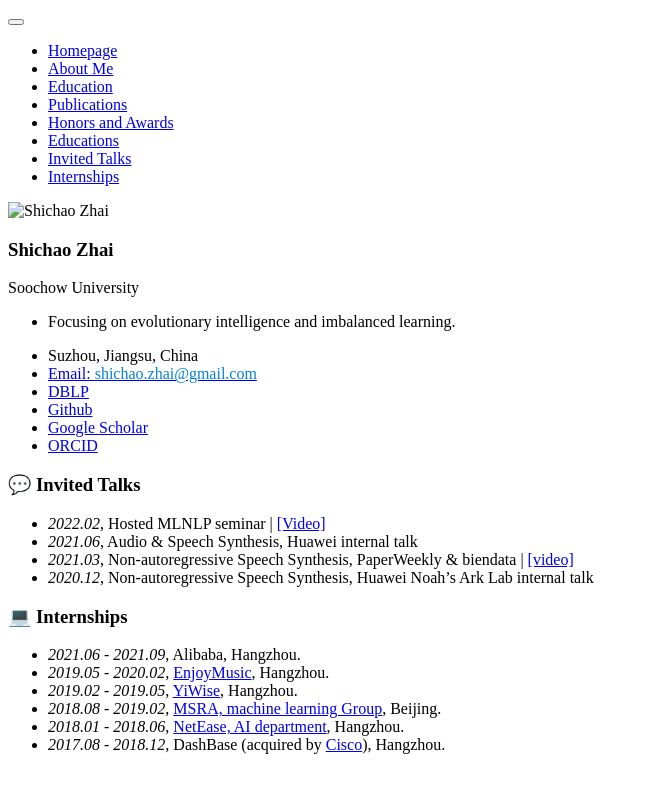
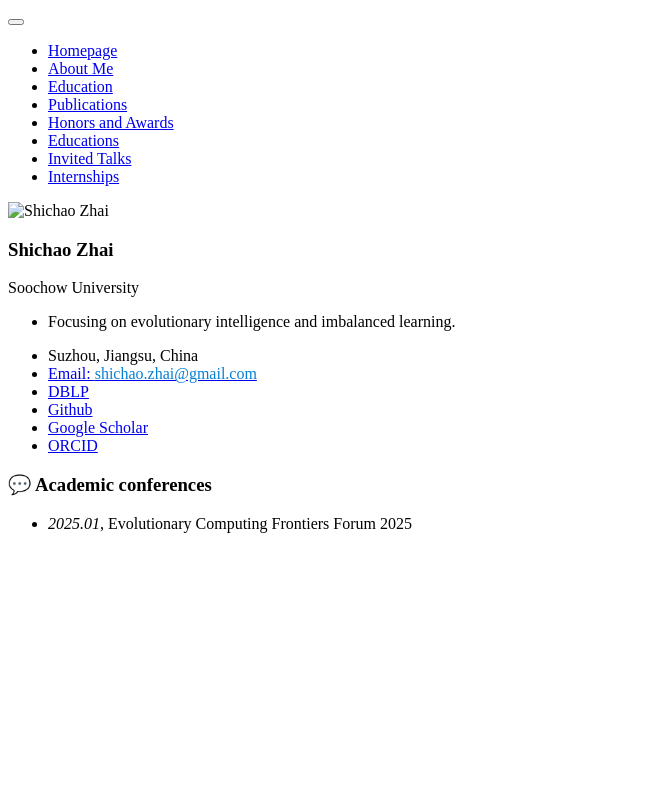
Before and after one commit to zhaishichao/zhaishichao.github.io, a Jekyll site: the page built from _pages/includes/others.md, in a window 1280 px wide. Shown: the top 793 px of the page, without its empty margins (0-649 px from the left). Built offline with Jekyll 4.4.1, drawn with Linux system fonts in a browser that asks for light colours; our own code applies the rules of GitHub Pages for plain Markdown files.

Commit message:
更新个人信息

```diff
--- a/_pages/includes/others.md
+++ b/_pages/includes/others.md
@@ -1,14 +1,2 @@
-
-# 💬 Invited Talks
-- *2022.02*, Hosted MLNLP seminar \| [\[Video\]](https://www.bilibili.com/video/BV1wF411x7qh)
-- *2021.06*, Audio & Speech Synthesis, Huawei internal talk
-- *2021.03*, Non-autoregressive Speech Synthesis, PaperWeekly & biendata \| [\[video\]](https://www.bilibili.com/video/BV1uf4y1t7Hr/)
-- *2020.12*, Non-autoregressive Speech Synthesis, Huawei Noah's Ark Lab internal talk
-
-# 💻 Internships
-- *2021.06 - 2021.09*, Alibaba, Hangzhou.
-- *2019.05 - 2020.02*, [EnjoyMusic](https://enjoymusic.ai/), Hangzhou.
-- *2019.02 - 2019.05*, [YiWise](https://www.yiwise.com/), Hangzhou.
-- *2018.08 - 2019.02*, [MSRA, machine learning Group](https://www.microsoft.com/en-us/research/group/machine-learning-research-group/), Beijing.
-- *2018.01 - 2018.06*, [NetEase, AI department](https://hr.163.com/zc/12-ai/index.html), Hangzhou.
-- *2017.08 - 2018.12*, DashBase (acquired by [Cisco](https://blogs.cisco.com/news/349511)), Hangzhou.
+# 💬 Academic conferences
+- *2025.01*, Evolutionary Computing Frontiers Forum 2025
```
Also changed, not shown: _pages/includes/education.md (+2 -2 lines), _pages/includes/internship.md (+2 -2 lines).
